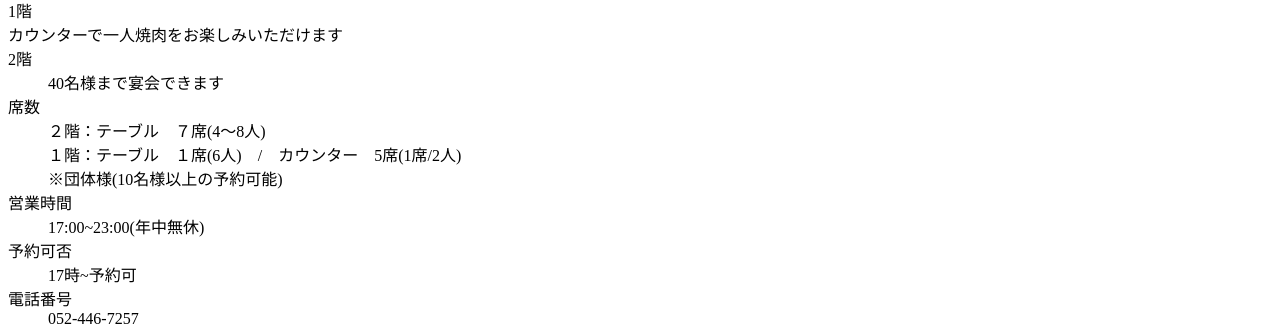
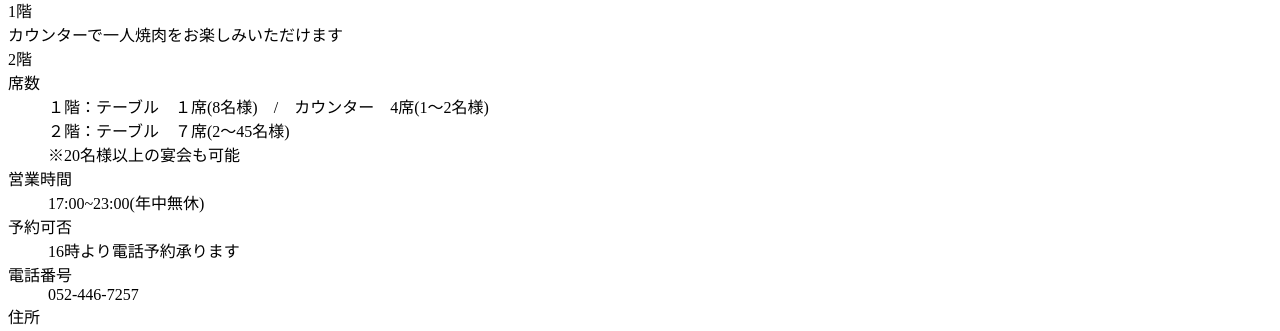
Before and after one commit to hello-ty/senrima-website, a Next.js app: page / in a window 1280 px wide. Shown: the part 3197-3528 px from the top of the page. Built offline with nearby package versions, Linux system fonts and the light colour scheme; no server answers; a web font is replaced by a local one.

Commit message:
会社情報変更

```diff
--- a/src/components/Access/index.tsx
+++ b/src/components/Access/index.tsx
@@ -59,16 +59,15 @@ export const Access: VFC = () => {
               </div>
             </dd>
             <dt></dt>
-            <dd>40名様まで宴会できます</dd>
           </div>
           <div className="bg-white px-4 py-5 sm:grid sm:grid-cols-3 sm:gap-4 sm:px-6">
             <dt className="text-sm font-medium text-gray-500">席数</dt>
             <dd className="mt-1 text-sm text-gray-900 sm:mt-0 sm:col-span-2">
-              ２階：テーブル　７席(4〜8人)
+              １階：テーブル　１席(8名様)　/　カウンター　4席(1〜2名様)
               <br />
-              １階：テーブル　１席(6人)　/　カウンター　5席(1席/2人)
+              ２階：テーブル　７席(2〜45名様)
               <br />
-              ※団体様(10名様以上の予約可能)
+              ※20名様以上の宴会も可能
             </dd>
           </div>
           <div className="bg-gray-50 px-4 py-5 sm:grid sm:grid-cols-3 sm:gap-4 sm:px-6">
@@ -80,7 +79,7 @@ export const Access: VFC = () => {
           <div className="bg-white px-4 py-5 sm:grid sm:grid-cols-3 sm:gap-4 sm:px-6">
             <dt className="text-sm font-medium text-gray-500">予約可否</dt>
             <dd className="mt-1 text-sm text-gray-900 sm:mt-0 sm:col-span-2">
-              17時~予約可
+              16時より電話予約承ります
             </dd>
           </div>
           <div className="bg-gray-50 px-4 py-5 sm:grid sm:grid-cols-3 sm:gap-4 sm:px-6">
```
